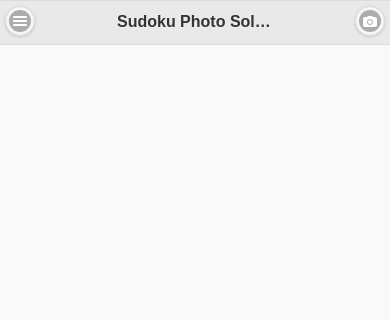
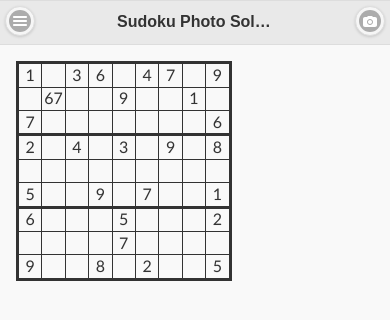
Before and after one commit to szystec/SudokuSolver, a plain HTML site: page Sudoku Photo Solver/www/index.html in a window 390 px wide. Drawn offline with Linux system fonts and the light colour scheme; some packages are replaced by stand-ins of ours.

Commit message:
Sudoku Plane

```diff
--- a/Sudoku Photo Solver/www/css/app.css
+++ b/Sudoku Photo Solver/www/css/app.css
@@ -1,11 +1,24 @@
 .amounts {
-    text-align: center;
+  text-align: center;
 }
 .amounts label {
-    display: inline-block;
-    min-width: 150px;
+  display: inline-block;
+  min-width: 150px;
 }
-
 .totals {
-    color: #080;
+  color: #080;
 }
+table {
+  border-collapse: collapse;
+  font-family: Calibri, sans-serif;
+}
+tbody {
+  border: solid medium;
+}
+td {
+  border: solid thin;
+  height: 1.4em;
+  width: 1.4em;
+  text-align: center;
+  padding: 0;
+}
--- a/Sudoku Photo Solver/www/index.html
+++ b/Sudoku Photo Solver/www/index.html
@@ -19,6 +19,20 @@
       <a href="#camera" data-icon="camera" data-iconpos="notext">Camera</a>
     </div>
     <div role="main" class="ui-content jqm-content jqm-fullwidth">
+      <table>
+    <tbody>
+     <tr> <td>1 <td>  <td>3 <td>6 <td>  <td>4 <td>7 <td>  <td>9
+     <tr> <td>  <td>67 <td>  <td>  <td>9 <td>  <td>  <td>1 <td>
+     <tr> <td>7 <td>  <td>  <td>  <td>  <td>  <td>  <td>  <td>6
+    <tbody>
+     <tr> <td>2 <td>  <td>4 <td>  <td>3 <td>  <td>9 <td>  <td>8
+     <tr> <td>  <td>  <td>  <td>  <td>  <td>  <td>  <td>  <td>
+     <tr> <td>5 <td>  <td>  <td>9 <td>  <td>7 <td>  <td>  <td>1
+    <tbody>
+     <tr> <td>6 <td>  <td>  <td>  <td>5 <td>  <td>  <td>  <td>2
+     <tr> <td>  <td>  <td>  <td>  <td>7 <td>  <td>  <td>  <td>
+     <tr> <td>9 <td>  <td>  <td>8 <td>  <td>2 <td>  <td>  <td>5
+  </table>
     </div>
 
     <!-- /Panel content -->
```
